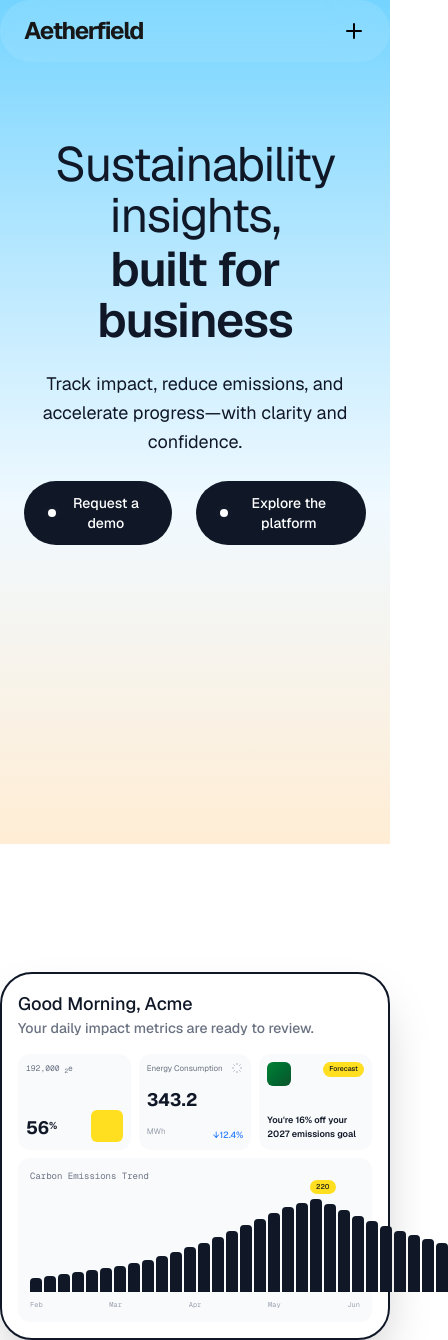
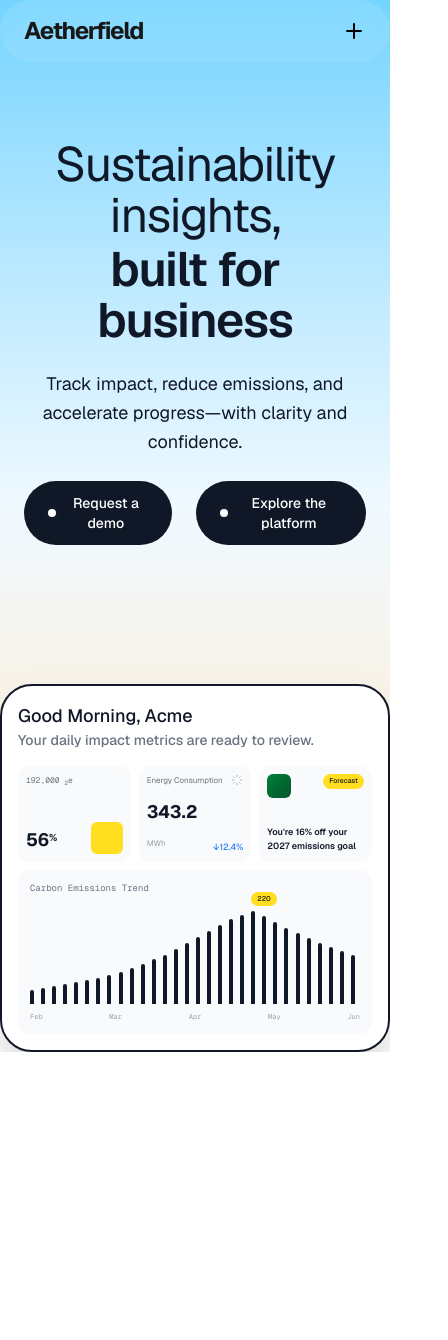
Before and after one commit to anujgupta018/aetherfield, a Next.js app: page / in a window 390 px wide. Shown: the whole page, 448 px wide, since content can reach past the window. After the commit the page ends 1052 px from the top, so only its background shows below. Built offline with nearby package versions, Linux system fonts and the light colour scheme.

Commit message:
Added FloatingCard

```diff
--- a/components/floatingCard.tsx
+++ b/components/floatingCard.tsx
@@ -7,12 +7,12 @@ const barHeights = [
 ];
 export default function FloatingCard() {
   return (
-    <div className="relative z-20 flex justify-center mt-32 sm:-mt-40">
+    <div className="relative z-20 flex justify-center -mt-40 sm:-mt-40">
       <motion.div
         initial={{ opacity: 0, y: 80 }}
         whileInView={{ opacity: 1, y: 0 }}
         viewport={{ once: true }}
-        transition={{ duration: 0.7, ease: [0.16, 1, 0.3, 1] }}
+        transition={{ duration: 0.9, ease: [0.16, 1, 0.3, 1] }}
         className="w-full max-w-4xl rounded-4xl border-2 border-gray-900 bg-white shadow-2xl p-4 sm:p-8"
       >
         <div className="mb-4 sm:mb-6">
@@ -96,7 +96,7 @@ export default function FloatingCard() {
                 )}
                 <div
                   style={{ height: `${h}%` }}
-                  className="w-3 bg-gray-900 rounded-t-sm"
+                  className="w-1 bg-gray-900 rounded-t-sm"
                 />
               </div>
             ))}
```
